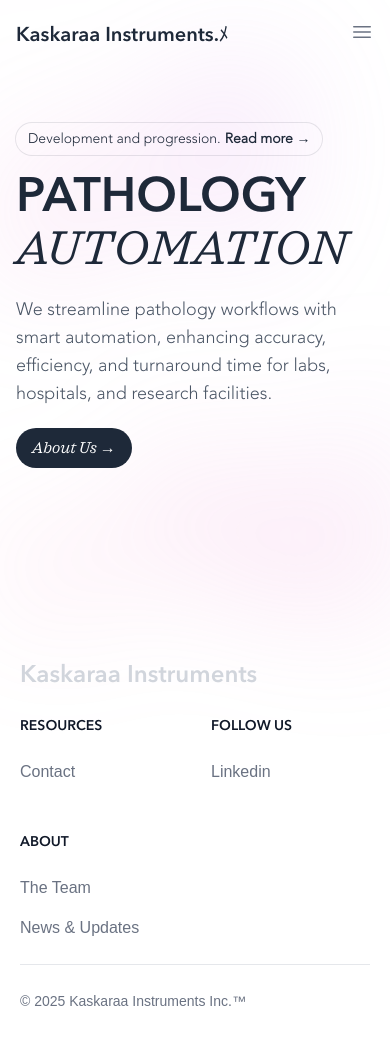
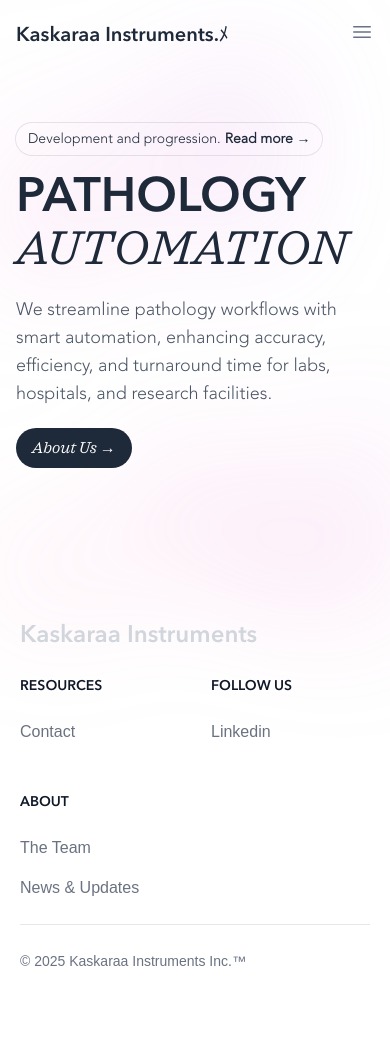
Before and after one commit to kaskaraa/web, a Next.js app: page / in a window 390 px wide. Shown: the top 1044 px of the page. Built offline with nearby package versions, Linux system fonts and the light colour scheme.

Commit message:
fix: adjust padding in footer component for better spacing

```diff
--- a/src/app/components/footer.tsx
+++ b/src/app/components/footer.tsx
@@ -4,7 +4,7 @@
 export default function Footer() {
     return (
         <footer className="z-10">
-            <div className="mx-auto w-full max-w-screen-2xl px-5 sm:px-10 py-40 lg:py-10">
+            <div className="mx-auto w-full max-w-screen-2xl px-5 sm:px-10 py-30 lg:py-10">
                 <div className="md:flex md:justify-between">
                     <div className="mb-6 md:mb-0">
                         <Link href="/" className="flex items-center">
```
